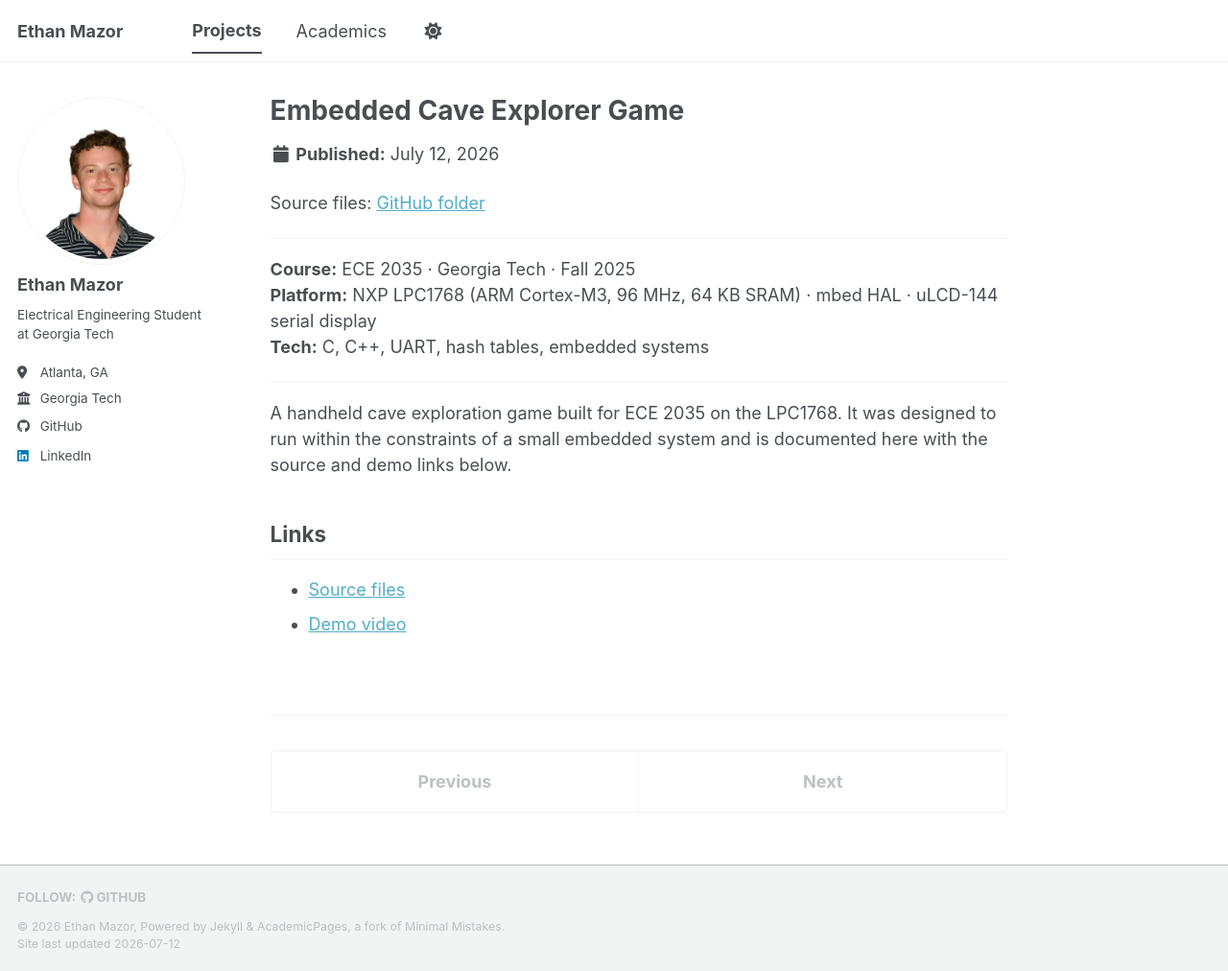
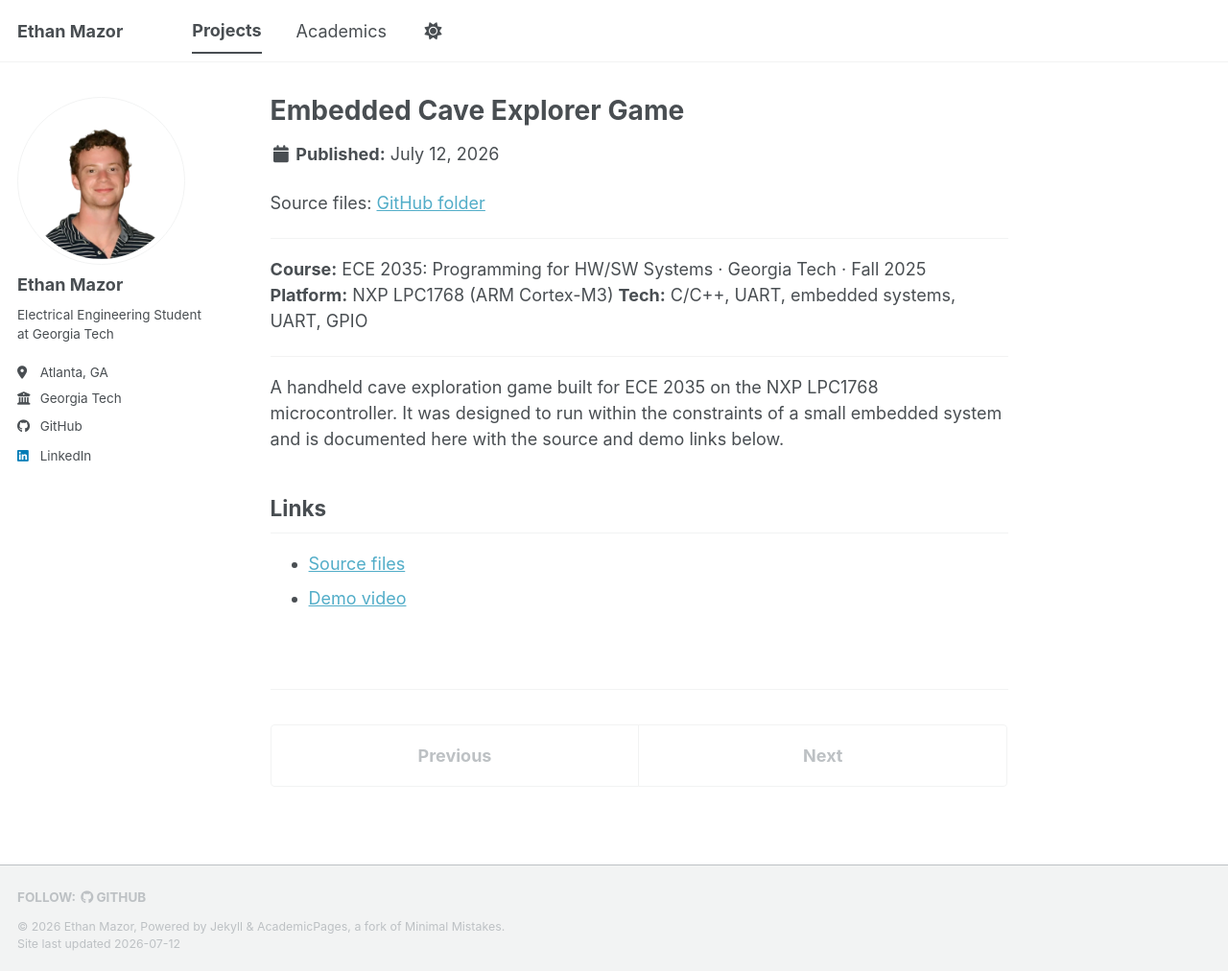
Before and after one commit to ethanmazor/ethanmazor.github.io, a Jekyll site: the page built from _portfolio/cave-explorer.md, in a window 1280 px wide and 1012 px high. Shown: the whole window at 96% size. Built offline with Jekyll 4.4.1, drawn with Linux system fonts in a browser that asks for light colours; a style sheet for code colours, icons or effects is not loaded.

Commit message:
update excerpts for cave explorer and GCD/LCM project pages

```diff
--- a/_portfolio/cave-explorer.md
+++ b/_portfolio/cave-explorer.md
@@ -1,6 +1,6 @@
 ---
 title: "Embedded Cave Explorer Game"
-excerpt: "Handheld dungeon crawler on an ARM Cortex-M3 microcontroller — sparse hash-table world map, differential UART renderer, C/C++.<br/>*Georgia Tech — Fall 2025*"
+excerpt: "Handheld dungeon crawler game on an ARM Cortex-M3 microcontroller<br/>*Georgia Tech — Fall 2025*"
 collection: portfolio
 ---
 
@@ -8,13 +8,13 @@
 
 ---
 
-**Course:** ECE 2035 · Georgia Tech · Fall 2025
-**Platform:** NXP LPC1768 (ARM Cortex-M3, 96 MHz, 64 KB SRAM) · mbed HAL · uLCD-144 serial display
-**Tech:** C, C++, UART, hash tables, embedded systems
+**Course:** ECE 2035: Programming for HW/SW Systems · Georgia Tech · Fall 2025
+**Platform:** NXP LPC1768 (ARM Cortex-M3)
+**Tech:** C/C++, UART, embedded systems, UART, GPIO
 
 ---
 
-A handheld cave exploration game built for ECE 2035 on the LPC1768. It was designed to run within the constraints of a small embedded system and is documented here with the source and demo links below.
+A handheld cave exploration game built for ECE 2035 on the NXP LPC1768 microcontroller. It was designed to run within the constraints of a small embedded system and is documented here with the source and demo links below.
 
 ## Links
 
```
Also changed, not shown: _portfolio/gcd-lcm-peripheral.md (+2 -2 lines).
